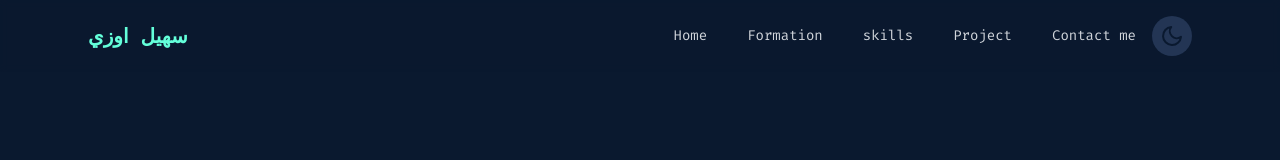
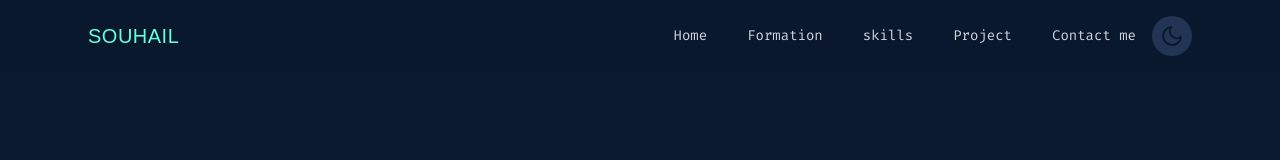
Before and after one commit to Souhailaouzi/Portfolio, a Next.js app: page / in a window 1280 px wide. Shown: the top 160 px of the page. Built offline with nearby package versions, Linux system fonts and the light colour scheme.

Commit message:
refactor: remove ThankYou state management and update contact form submission handling

```diff
--- a/app/page.tsx
+++ b/app/page.tsx
@@ -6,15 +6,9 @@ import Formation from '../components/Formation';
 import Skills from '../components/Skills';
 import Projects from '../components/Projects';
 import Contact from '../components/Contact';
-import ThankYou from '../components/ThankYou';
 
 export default function Home() {
   const [lightMode, setLightMode] = useState(true);
-  const [showThankYou, setShowThankYou] = useState(false);
-
-  if (showThankYou) {
-    return <ThankYou />;
-  }
 
   return (
     <main className="min-h-screen bg-[#0a192f] text-white">
@@ -23,7 +17,7 @@ export default function Home() {
       <Formation lightMode={lightMode} />
       <Skills lightMode={lightMode} />
       <Projects lightMode={lightMode} />
-      <Contact lightMode={lightMode} setShowThankYou={setShowThankYou} />
+      <Contact lightMode={lightMode} />
 
     </main>
   );
--- /dev/null
+++ b/app/thank-you/page.tsx
@@ -0,0 +1,5 @@
+import ThankYou from "@/components/ThankYou";
+
+export default function ThankYouPage() {
+  return <ThankYou />;
+}
--- a/components/Contact.tsx
+++ b/components/Contact.tsx
@@ -4,10 +4,9 @@ import { BsTelephoneFill } from 'react-icons/bs';
 
 interface ContactProps {
   lightMode: boolean;
-  setShowThankYou: (show: boolean) => void;
 }
 
-export default function Contact({ lightMode, setShowThankYou }: ContactProps) {
+export default function Contact({ lightMode }: ContactProps) {
   return (
     <section id="contact" className={`py-16 ${lightMode ? "bg-white" : "bg-[#0a192f]"}`}>
       <h2 className={`text-4xl md:text-5xl font-extrabold text-center mb-8 font-mono ${lightMode ? "text-[#0a192f]" : "text-[#ccd6f6]"}`}>
@@ -19,19 +18,8 @@ export default function Contact({ lightMode, setShowThankYou }: ContactProps) {
           data-netlify="true"
           name="contact"
           method="POST"
-          action="/ThankYou"
+          action="/thank-you"
           data-netlify-honeypot="bot-field"
-          onSubmit={(e) => {
-            e.preventDefault();
-            const formData = new FormData(e.currentTarget);
-            fetch("/", {
-              method: "POST",
-              headers: { "Content-Type": "application/x-www-form-urlencoded" },
-              body: new URLSearchParams(formData as any).toString(),
-            })
-              .then(() => setShowThankYou(true))
-              .catch((error) => alert(error));
-          }}
           className={`bg-transparent p-4 rounded-xl shadow ${lightMode ? "" : "text-[#ccd6f6]"}`}
         >
           <input type="hidden" name="form-name" value="contact" />
--- a/components/Navbar.tsx
+++ b/components/Navbar.tsx
@@ -9,8 +9,11 @@ export default function Navbar({ lightMode, setLightMode }: NavbarProps) {
   return (
     <nav className="fixed w-full bg-[#0a192f]/90 backdrop-blur-sm py-4 z-50">
       <div className="max-w-6xl mx-auto px-6 flex justify-between items-center">
-        <a href="#home" className="text-[#64ffda] text-xl font-mono font-bold hover:text-white transition-colors duration-300">
-          سهيل اوزي
+        <a
+          href="#home"
+          className="text-[#64ffda] text-xl font-sans font-medium tracking-wide relative after:absolute after:left-0 after:-bottom-1 after:w-0 after:h-0.5 after:bg-[#64ffda] after:transition-all after:duration-300 hover:after:w-full"
+        >
+          SOUHAIL
         </a>
 
         <div className="flex items-center space-x-4">
```
